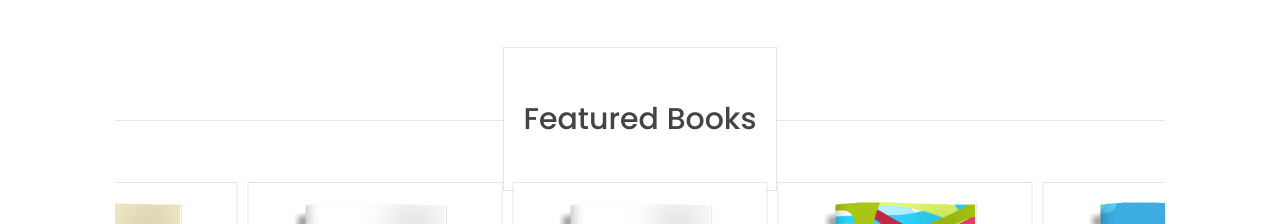
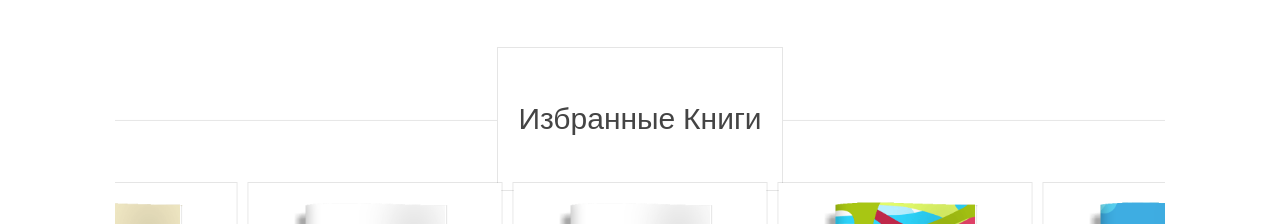
Before and after one commit to rsguseinov/online_store.github.io, a plain HTML site: page index.html in a window 1280 px wide. Shown: the part 728-952 px from the top of the page. Drawn offline with nearby package versions, Linux system fonts and the light colour scheme.

Commit message:
Update index.html
123

```diff
--- a/index.html
+++ b/index.html
@@ -165,7 +165,7 @@
 
     <section class="featured" id="featured">
 
-        <div class="heading"><span>featured books</span></div>
+        <div class="heading"><span>Избранные книги</span></div>
 
         <div class="swiper featured-slider">
             <div class="swiper-wrapper">
```
